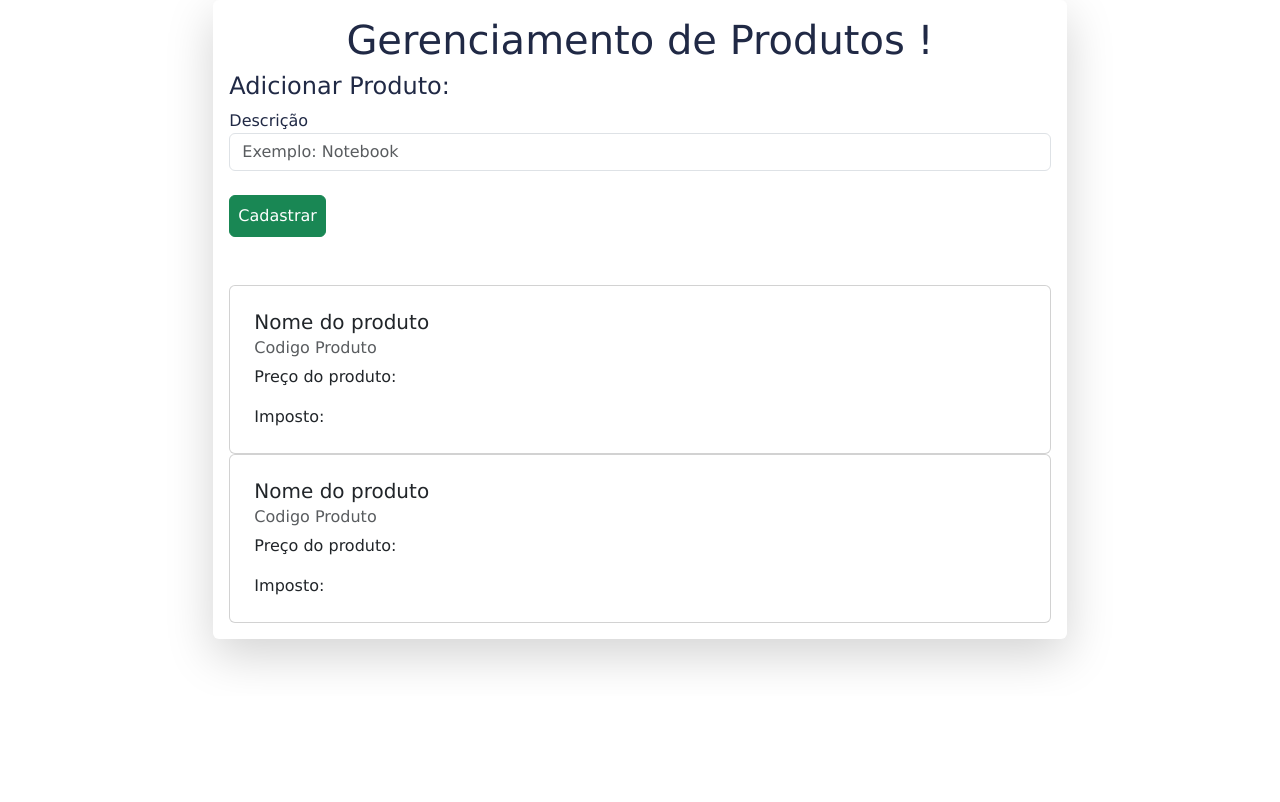
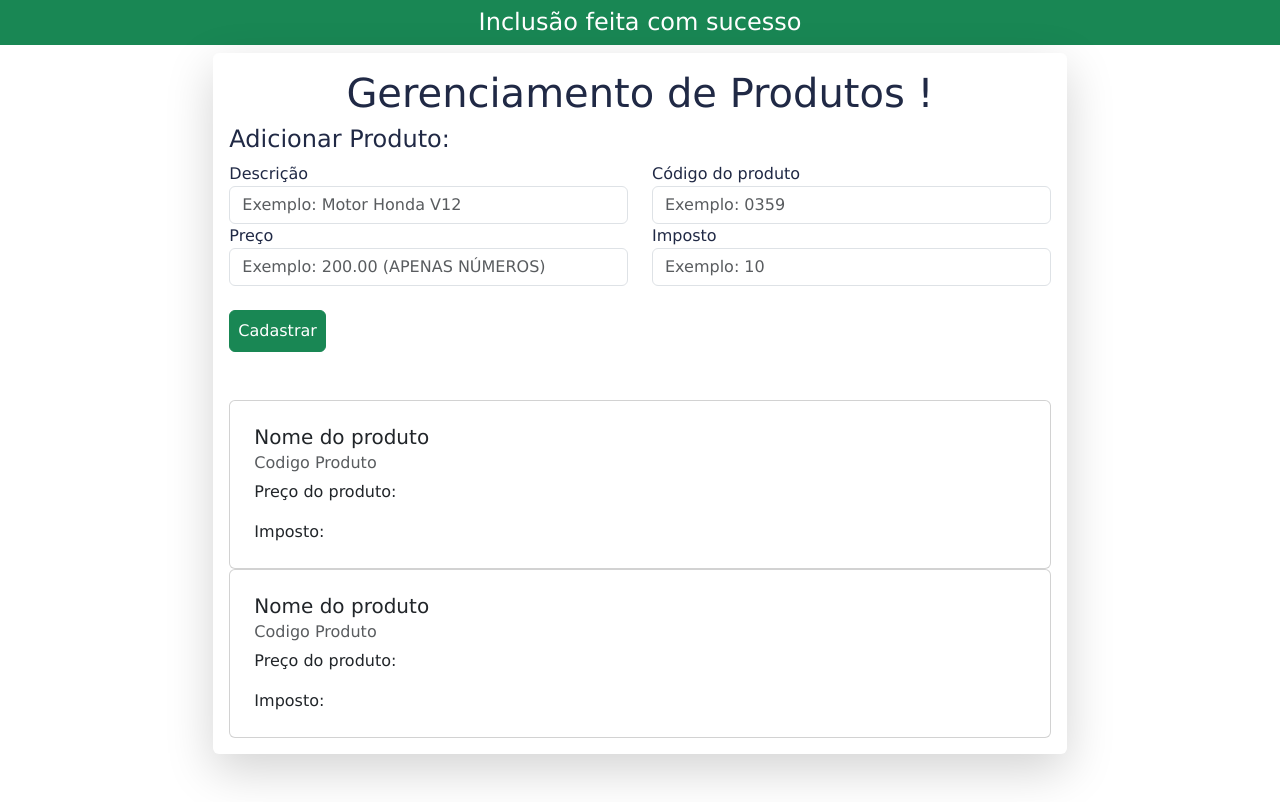
Before and after one commit to ArthurSPO/ProjetoERP, a PHP site: page /controle_produtos.php?inclusao=1 in a window 1280 px wide; the page is wider, and only the part inside the window is pictured. Shown: the part 104-906 px from the top of that part. Before the commit the page ends 772 px from the top of that part, so only its background shows below. Run offline with PHP 8.4, Linux system fonts and the light colour scheme.

Commit message:
recuperação de dados

```diff
--- a/controle_produtos.php
+++ b/controle_produtos.php
@@ -59,6 +59,12 @@
         </nav>
     </header>
 
+        <?php if (isset($_GET['inclusao']) && $_GET['inclusao'] == 1 ) {?>
+            <div class="bg-success">
+                 <h4 class="text-white text-center p-2">Inclusão feita com sucesso</h4>
+            </div>
+        <?php   } ?>
+
     <div class="container-fluid">
         <div class="row">
             <div class="col-md-2">
@@ -69,8 +75,20 @@
                 <h4>Adicionar Produto:</h4>
                 <form action="produto_controller.php?acao=inserir" method="post">
                     <div class="form-group">
-                        <label for="">Descrição</label>
-                        <input type="text" class="form-control" placeholder="Exemplo: Notebook" name="produto">
+                        <div class="row">
+                            <div class="col-md-6">
+                                <label for="">Descrição</label>
+                                <input type="text" class="form-control" placeholder="Exemplo: Motor Honda V12" name="produto">
+                                <label for="">Preço</label>
+                                <input type="text" class="form-control" placeholder="Exemplo: 200.00 (APENAS NÚMEROS)" name="preco">
+                            </div>
+                            <div class="col-md-6">
+                                <label for="">Código do produto</label>
+                                <input type="text" class="form-control" placeholder="Exemplo: 0359" name="cod">
+                                <label for="">Imposto</label>
+                                <input type="text" class="form-control" placeholder="Exemplo: 10" name="imposto">
+                            </div>
+                        </div>
                     </div>
                     <br>
                     <button class="btn btn-success p-2">Cadastrar</button>
```
Also changed, not shown: lista_produtos.php (+17 -8 lines), produto_controller.php (+13 -0 lines), service.php (+11 -1 lines).
